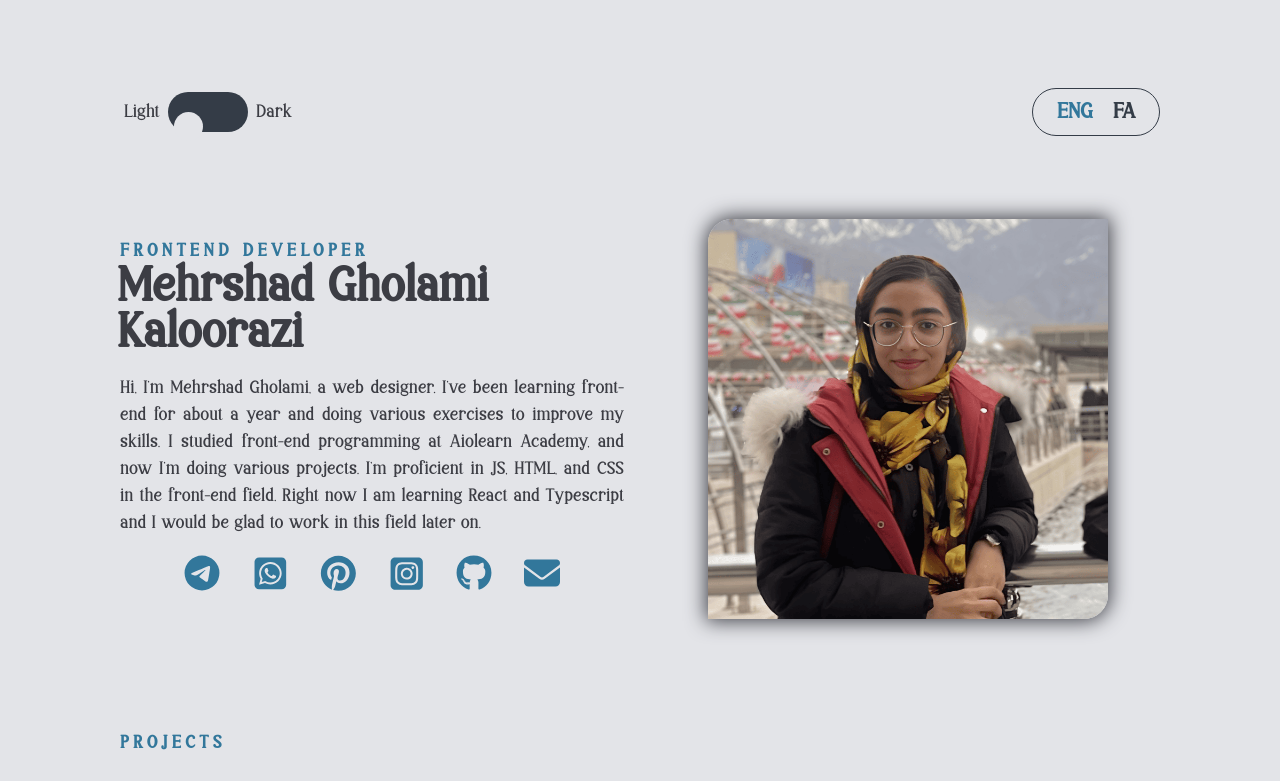
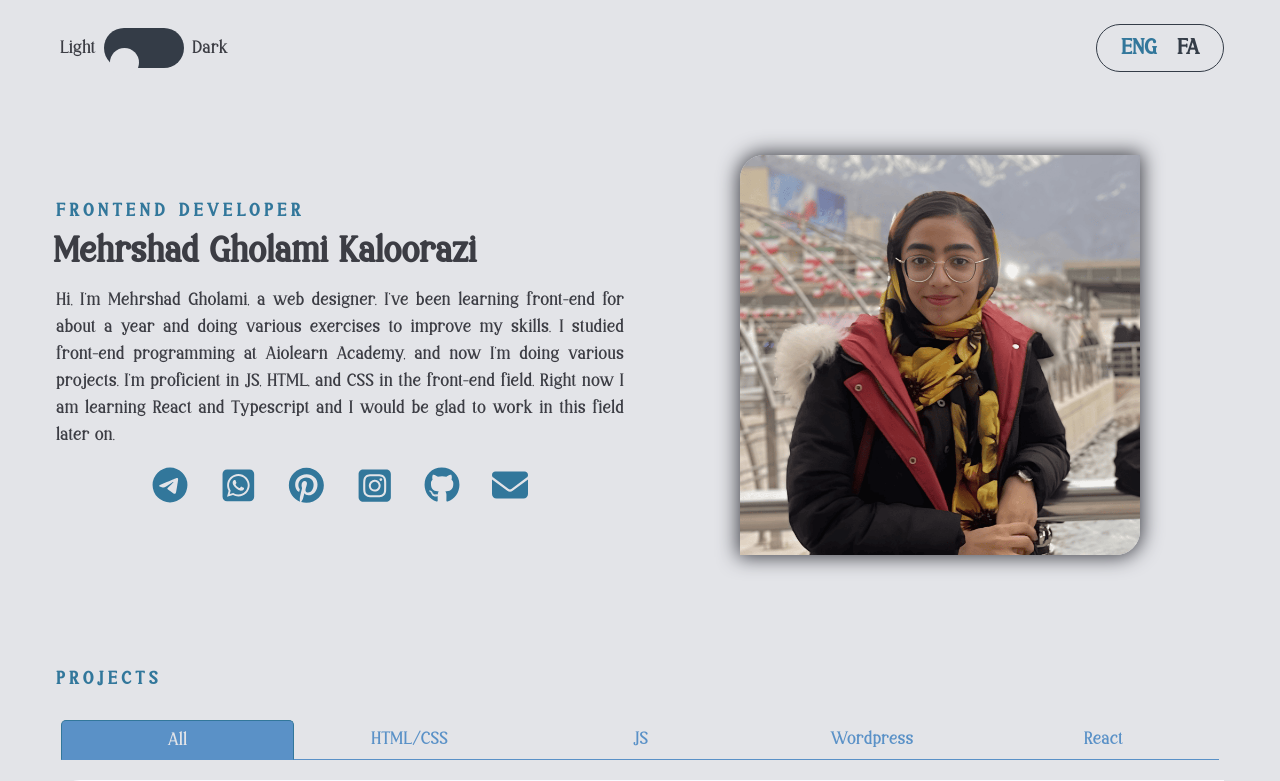
Before and after one commit to Mehrghk/My-Portfolio-Mehrshad-Gholami, a plain HTML site: page eng-index.html in a window 1280 px wide. Shown: the top 781 px of the page. Drawn offline with Linux system fonts and the light colour scheme; a web font is replaced by a local one.

Commit message:
bug fixed

```diff
--- a/eng-index.html
+++ b/eng-index.html
@@ -23,11 +23,11 @@
           <a href="index.html" style="text-decoration: none;">FA</a>
         </span>
       </header>
-      <article class="main-article" style="text-align: left;">
+      <article class="main-article">
         <div class="text">
           <h2>Frontend Developer</h2>
-          <h1 style="text-align: left;">Mehrshad Gholami Kaloorazi</h1>
-          <p style="text-align: justify;">Hi, I'm Mehrshad Gholami, a web designer. I've been learning front-end for about a year and doing various exercises to improve my skills. I studied front-end programming at Aiolearn Academy, and now I'm doing various projects. I'm proficient in JS, HTML, and CSS in the front-end field.
+          <h1 style="@media (min-width: 780px){text-align: left;}">Mehrshad Gholami Kaloorazi</h1>
+          <p>Hi, I'm Mehrshad Gholami, a web designer. I've been learning front-end for about a year and doing various exercises to improve my skills. I studied front-end programming at Aiolearn Academy, and now I'm doing various projects. I'm proficient in JS, HTML, and CSS in the front-end field.
             Right now I am learning React and Typescript and I would be glad to work in this field later on.</p>
           <ul class="icons">
               <li><a href="https://t.me/Mehr_shad" target="_blank"><svg xmlns="http://www.w3.org/2000/svg" viewBox="0 0 512 512">
@@ -112,7 +112,7 @@
                   <a target="_blank" href="https://mehrghk.github.io/Music-Player-by-Mehrshad/">Here</a>
                   , you can also check out this project online and try it out.
                 </p>
-              <ul>
+              <ul style="align-self: flex-end;">
                 <li>HTML</li>
                 <li>CSS</li>
                 <li>JAVASCRIPT</li>
--- a/script.js
+++ b/script.js
@@ -21,6 +21,8 @@ const setTheme = (theme) => {
 }
 const loadTheme = () =>{
     const savedTheme = localStorage.getItem('theme');
+    console.log(savedTheme);
+    if(savedTheme=='dark') circle.classList.add('toggled');
     if(savedTheme) setTheme(savedTheme);
 }
 modeSwicher.addEventListener('click', ()=>{
@@ -28,40 +30,7 @@ modeSwicher.addEventListener('click', ()=>{
     circle.classList.toggle('toggled');
     console.log("ok")
 })
-// lightModeBtn.addEventListener('click', ()=>setTheme('light'));
-// DarkModeBtn.addEventListener('click', ()=>setTheme('dark'));
 
-
-// const body = document.querySelector("body");
-// const button = document.querySelector(".but");
-
-// function buttonClick(){
-    // console.log("buttonClicked");
-    // if(circle.style.backgroundColor == "rgb(33, 33, 33)"){
-    //     image.src = ("img/4.png");
-    //     body.style.backgroundColor = "rgb(240, 240, 240)";
-    //     button.style.backgroundColor = "rgb(33, 33, 33)";
-    //     circle.style.backgroundColor = "rgb(240, 240, 240)";
-    //     circle.style.transform = "translateX(0px)";
-    //     circle.style.transition = "0.5s";
-    //     button.style.transition = "0.5s";
-    //     body.style.transition = "0.5s";
-    //     console.log('became white');
-    // } else {
-    //     image.src = ("img/6.png");
-    //     body.style.backgroundColor = "rgb(33, 33, 33)";
-    //     button.style.backgroundColor = "rgb(240, 240, 240)";
-    //     circle.style.backgroundColor = "rgb(33, 33, 33)";
-    //     circle.style.transform = "translateX(28px)";
-    //     circle.style.transition = "0.5s";
-    //     button.style.transition = "0.5s";
-    //     body.style.transition = "0.5s";
-
-    //     console.log('became black');
-    // }
-// }
-
-// button.addEventListener('click', buttonClick);
 
 //in bayad baraye panel ha bashe
 projectsPanels.forEach((panel,index)=>{
--- a/style.css
+++ b/style.css
@@ -34,6 +34,7 @@
 }
 html {
   box-sizing: border-box;
+  color-scheme: light;
 }
 
 *,
@@ -41,7 +42,7 @@ html {
 *::after {
   box-sizing: inherit;
   transition: all 0.5s ease-in-out;
-  text-align: justify;
+  text-align: center;
 }
 header{
   display: flex;
@@ -108,12 +109,14 @@ img {
 }
 h1 {
   font-size: calc(var(--base-font-size) * 2.7);
+  /* text-align: center; */
   margin: 0;
   margin-top: 5px;
 }
 h2 {
   font-size: var(--base-font-size);
   text-transform: uppercase;
+  /* text-align: center; */
   color: var(--ld-blue);
   letter-spacing: 0.25em;
   margin: 0;
@@ -142,7 +145,6 @@ a:hover {
   list-style: none;
   display: flex;
   justify-content: space-between;
-  /* border-bottom: 1px solid var(--marina); */
   text-align: center;
   margin: 20px 5px;
   padding: 0;
@@ -201,7 +203,6 @@ ul svg {
 main {
   margin-top: 5rem;
   margin-bottom: 3rem;
-  /* text-align: center; */
 }
 .projects {
   display: flex;
@@ -271,24 +272,26 @@ footer {
 .footer-text .social:hover {
   fill: var(--marina);
 }
-@media (min-width: 750px) {
+@media (min-width: 780px) {
+  *{
+    text-align: justify;
+  }
   :root {
     --base-font-size: 1.125rem;
   }
   h1 {
+    font-size: calc(var(--base-font-size)*2);
+    margin-top: 15px;
     margin-left: -3px;
   }
-  .wrapper {
-    padding: 5rem;
-  }
-  .radio-switch {
-    justify-content: flex-end;
-  }
   .main-article {
+    display: grid;
     grid-template-columns: 1fr 1fr;
     align-items: center;
+  }
+  /* .main-article .text {
     text-align: justify;
-  }
+  } */
   .main-article img {
     max-height: 400px;
     margin: 35px auto;
```
